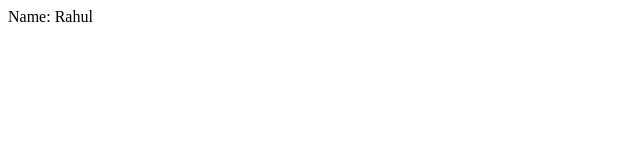
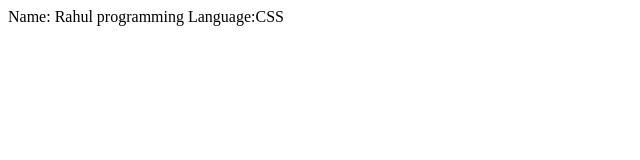
Before and after one commit to Dhrub17/Open-source-Project, a plain HTML site: page index.html in a window 1280 px wide. Shown: the whole page, without its empty margins (0-640 px from the left). Drawn offline with Linux system fonts and the light colour scheme.

Commit message:
addedcss

```diff
--- a/index.html
+++ b/index.html
@@ -7,6 +7,6 @@
 </head>
 <body>
 Name: Rahul
-
+programming Language:CSS
 </body>
 </html>
```
